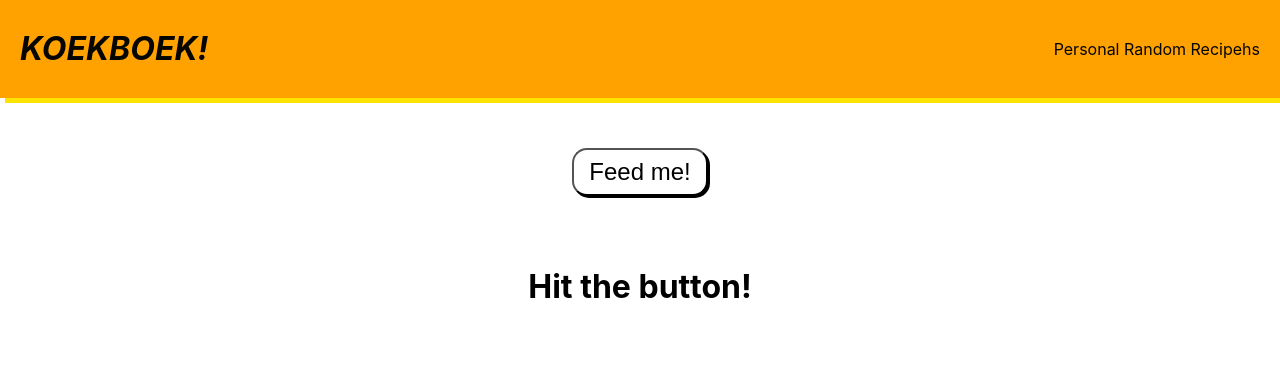
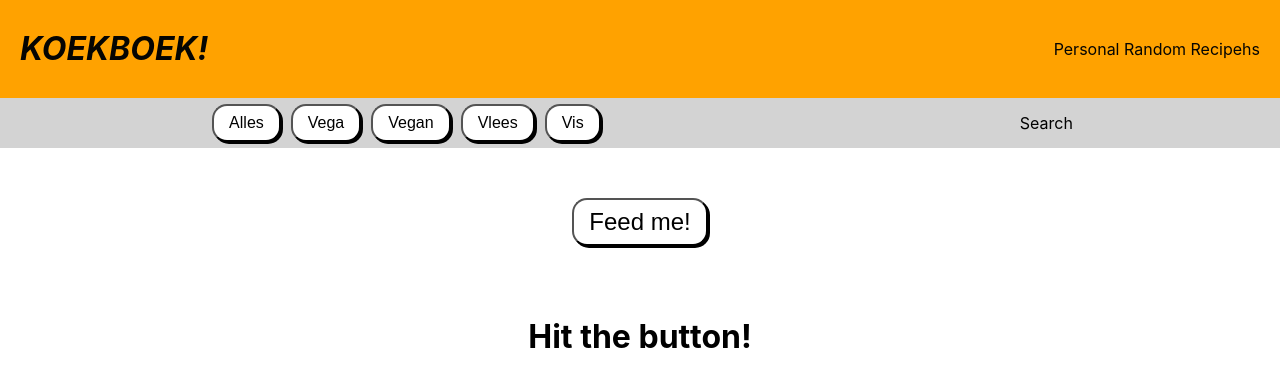
Before and after one commit to arejasverduras/KookBoek-React, a React (Create React App) app: page / in a window 1280 px wide. Shown: the top 386 px of the page. Built offline with nearby package versions, Linux system fonts and the light colour scheme.

Commit message:
filter on button click by 'voorkeur'. call randomRecipeh function after click

```diff
--- a/src/App.css
+++ b/src/App.css
@@ -35,6 +35,7 @@ button:active {
   align-items: center;
   padding: 8px 20px;
   box-shadow: rgb(252, 227, 0) 5px 5px;
+
 }
 
 #headerTitle {
@@ -42,3 +43,18 @@ button:active {
   text-transform:uppercase;
   /* text-shadow: rgb(239, 252, 0) 3px 2px; */
 }
+
+.recipehHeader {
+  background-color: lightgray;
+  width: 100%;
+  display: flex;
+  justify-content: space-around;
+  align-items: center;
+  height: 50px;
+
+}
+
+.voorkeur {
+  margin: 0px 5px;
+  font-size: 1em;
+}
--- /dev/null
+++ b/src/components/Recipehs/RecipehHeader/Filters/Filters.tsx
@@ -0,0 +1,21 @@
+import React from "react";
+import { useAppDispatch } from "../../../../app/hooks";
+import { setFilter } from "../../recipehSlice";
+
+export const Filters = () => {
+    const dispatch = useAppDispatch();
+
+    const toggleFilter = ({target}:any) => {
+        dispatch(setFilter(target.value))
+    }
+
+    return (
+        <div className="Filters">
+            <button className="voorkeur" onClick={toggleFilter} value="alles">Alles</button>
+            <button className="voorkeur" onClick={toggleFilter} value="vega">Vega</button>
+            <button className="voorkeur" onClick={toggleFilter} value="vegan">Vegan</button>
+            <button className="voorkeur" onClick={toggleFilter} value="vlees">Vlees</button>
+            <button className="voorkeur" onClick={toggleFilter} value="vis">Vis</button>
+        </div>
+    )
+};
--- /dev/null
+++ b/src/components/Recipehs/RecipehHeader/RecipehHeader.tsx
@@ -0,0 +1,13 @@
+import React from "react";
+import { Filters } from "./Filters/Filters";
+import { Search } from "./Search/Search";
+
+
+export const RecipehHeader = () => {
+    return (
+        <div className="recipehHeader">
+            <Filters />
+            <Search />
+        </div>
+    )
+};
--- /dev/null
+++ b/src/components/Recipehs/RecipehHeader/Search/Search.tsx
@@ -0,0 +1,9 @@
+import React from "react";
+
+export const Search = () => {
+    return (
+        <div className="Search">
+            <p>Search</p>
+        </div>
+    )
+};
--- a/src/components/Recipehs/Recipehs.tsx
+++ b/src/components/Recipehs/Recipehs.tsx
@@ -2,10 +2,12 @@ import React from "react";
 import { RecipehLoader } from "./RecipehLoader/RecipehLoader";
 import { RandomButton } from "./RandomButton/RandomButton";
 import { VisitedList } from "./VisitedList/VisitedList";
+import { RecipehHeader } from "./RecipehHeader/RecipehHeader";
 
 export const Recipehs = () => {
     return (
         <>
+            <RecipehHeader />
             <RandomButton />
             <RecipehLoader />
             <VisitedList />
--- a/src/components/Recipehs/recipehSlice.tsx
+++ b/src/components/Recipehs/recipehSlice.tsx
@@ -8,13 +8,17 @@ export interface RecipehsState {
     filteredRecipehs: RecepehBook | [],
     currentRecipeh: Recepeh | null | string,
     visitedRecipehs: number[];
+    filter: string | null, // or string[] | []
+    // searchTerm: string
 }
 
 const initialState: RecipehsState = {
     allRecipehs: userRecipehBook, // userRecipehBook //initialBook // turn this into a (fake) api call later
     filteredRecipehs: userRecipehBook,
     currentRecipeh: null,
-    visitedRecipehs: []
+    visitedRecipehs: [],
+    filter: null,
+    // searchTerm: ""
 }
 
 export const recipehSlice = createSlice({
@@ -23,7 +27,7 @@ export const recipehSlice = createSlice({
     reducers: {
         randomRecipeh: (state) => {
             let index = randomIndex(state.filteredRecipehs);
-            console.log(state.filteredRecipehs.length);
+            // console.log(state.filteredRecipehs.length);
             while(state.filteredRecipehs.length >= 1 && state.visitedRecipehs.includes(state.filteredRecipehs[index].id)){
                 state.filteredRecipehs.splice(index, 1);
                 index = randomIndex(state.filteredRecipehs);
@@ -40,18 +44,31 @@ export const recipehSlice = createSlice({
             if (!state.visitedRecipehs.includes(action.payload)){
             state.visitedRecipehs.push(action.payload);
             }
-        },setCurrentRecipeh: (state, action) => {
-            let foundIndex = state.allRecipehs.findIndex(recipeh =>
+        },
+        setCurrentRecipeh: (state, action) => {
+            let foundIndex:number = state.allRecipehs.findIndex(recipeh =>
                 recipeh.id === action.payload
             )
             state.currentRecipeh = state.allRecipehs[foundIndex]
+        },
+        setFilter: (state, action) => {
+            let voorkeur:string = action.payload;
+            state.filter = voorkeur;
+            if (state.filter === "alles"){
+                state.filteredRecipehs = state.allRecipehs
+            } else {
+                state.filteredRecipehs = state.allRecipehs.filter(recipeh => recipeh.voorkeur === state.filter);
+            }
+
+            recipehSlice.caseReducers.randomRecipeh(state);
+
         }
     },
     extraReducers: {}
 });
 
 //export recucer actions
-export const { randomRecipeh, addToVisited, setCurrentRecipeh} = recipehSlice.actions;
+export const { randomRecipeh, addToVisited, setCurrentRecipeh, setFilter} = recipehSlice.actions;
 
 //create and export selectors
 export const selectCurrentRecipeh = (state: RootState) => state.recipehs.currentRecipeh;
```
Also changed, not shown: src/index.css (line endings or trailing spaces).
